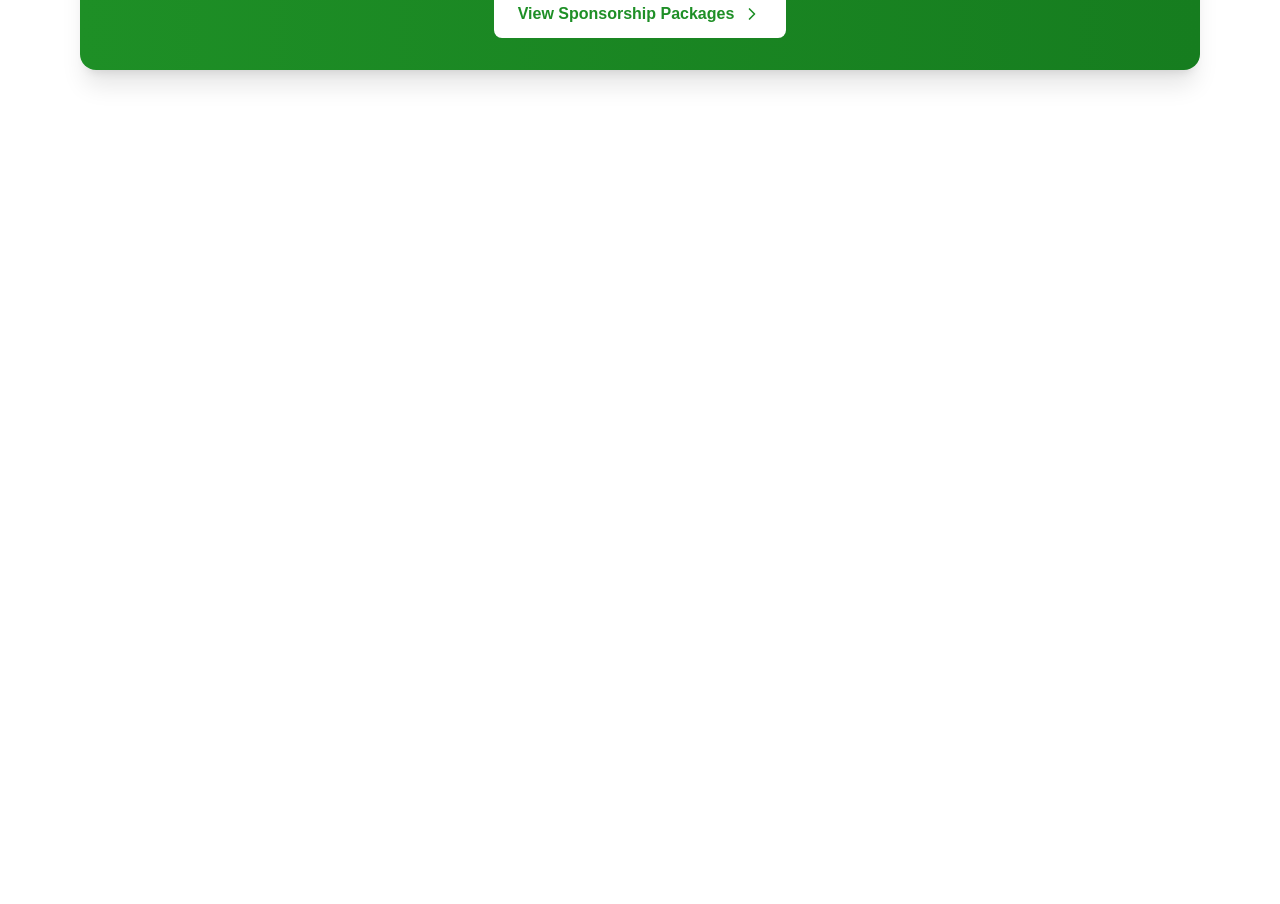
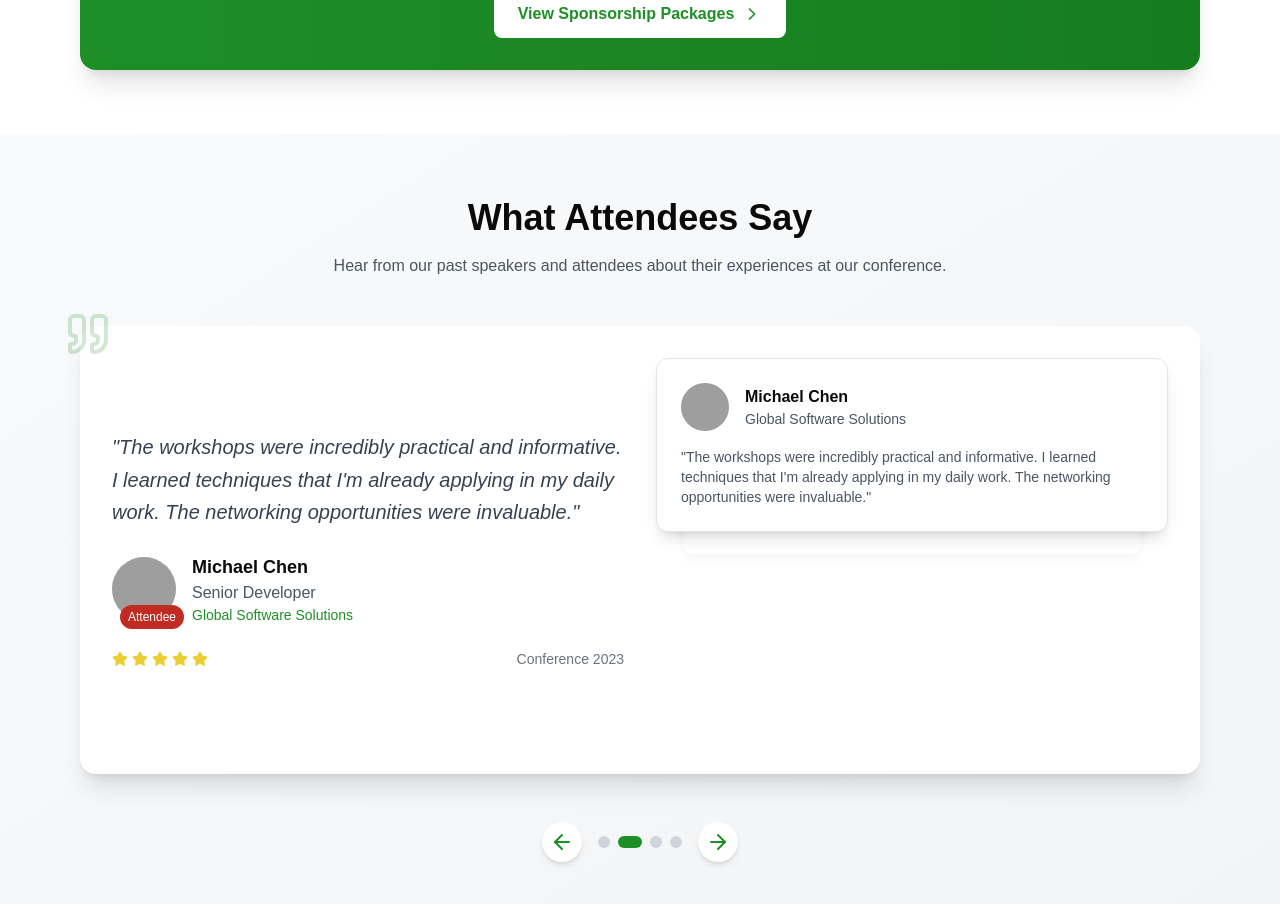
Before and after one commit to ravindrasirvi609/pharmanest, a Next.js app: page / in a window 1280 px wide. Shown: the part 5342-6246 px from the top of the page. Before the commit the page ends 5476 px from the top, so only its background shows below. Built offline with nearby package versions, Linux system fonts and the light colour scheme; grey boxes are pictures that could not be loaded.

Commit message:
Add TestimonialsSection component

```diff
--- a/src/app/page.tsx
+++ b/src/app/page.tsx
@@ -4,6 +4,7 @@ import EventScheduleTeaser from "@/components/EventScheduleTeaser";
 import HeroSection from "@/components/HeroSection";
 import KeyHighlights from "@/components/KeyHighlights";
 import SponsorsPartnersSection from "@/components/SponsorsPartnersSection";
+import TestimonialsSection from "@/components/TestimonialsSection";
 
 export default function Home() {
   return (
@@ -14,6 +15,7 @@ export default function Home() {
       <CallForAbstracts />
       <EventScheduleTeaser />
       <SponsorsPartnersSection />
+      <TestimonialsSection />
     </main>
   );
 }
--- /dev/null
+++ b/src/components/TestimonialsSection.tsx
@@ -0,0 +1,252 @@
+"use client";
+import React, { useState, useEffect } from "react";
+import { Quote, Star, ArrowLeft, ArrowRight } from "lucide-react";
+import Image from "next/image";
+
+const TestimonialsSection = () => {
+  const [activeIndex, setActiveIndex] = useState(0);
+  const [isAutoPlaying, setIsAutoPlaying] = useState(true);
+
+  const testimonials = [
+    {
+      id: 1,
+      name: "Dr. Sarah Johnson",
+      role: "AI Research Director",
+      company: "Tech Innovation Labs",
+      image: "/api/placeholder/80/80",
+      quote:
+        "This conference exceeded all expectations. The quality of presentations and networking opportunities were outstanding. It's a must-attend event for anyone in the tech industry.",
+      rating: 5,
+      type: "Speaker",
+      year: "2023",
+    },
+    {
+      id: 2,
+      name: "Michael Chen",
+      role: "Senior Developer",
+      company: "Global Software Solutions",
+      image: "/api/placeholder/80/80",
+      quote:
+        "The workshops were incredibly practical and informative. I learned techniques that I'm already applying in my daily work. The networking opportunities were invaluable.",
+      rating: 5,
+      type: "Attendee",
+      year: "2023",
+    },
+    {
+      id: 3,
+      name: "Emma Rodriguez",
+      role: "Product Manager",
+      company: "Innovation Hub",
+      image: "/api/placeholder/80/80",
+      quote:
+        "A perfectly organized event with an amazing lineup of speakers. The interactive sessions and panel discussions were particularly enlightening.",
+      rating: 5,
+      type: "Attendee",
+      year: "2023",
+    },
+    {
+      id: 4,
+      name: "Prof. David Kim",
+      role: "Department Head",
+      company: "University of Technology",
+      image: "/api/placeholder/80/80",
+      quote:
+        "The academic track was exceptional this year. The blend of theoretical and practical sessions created the perfect learning environment for students and professionals alike.",
+      rating: 5,
+      type: "Speaker",
+      year: "2023",
+    },
+  ];
+
+  useEffect(() => {
+    let interval: NodeJS.Timeout;
+    if (isAutoPlaying) {
+      interval = setInterval(() => {
+        setActiveIndex((current) =>
+          current === testimonials.length - 1 ? 0 : current + 1
+        );
+      }, 5000);
+    }
+    return () => clearInterval(interval);
+  }, [isAutoPlaying, testimonials.length]);
+
+  const handlePrevious = () => {
+    setIsAutoPlaying(false);
+    setActiveIndex((current) =>
+      current === 0 ? testimonials.length - 1 : current - 1
+    );
+  };
+
+  const handleNext = () => {
+    setIsAutoPlaying(false);
+    setActiveIndex((current) =>
+      current === testimonials.length - 1 ? 0 : current + 1
+    );
+  };
+
+  const RatingStars: React.FC<{ rating: number }> = ({ rating }) => (
+    <div className="flex gap-1">
+      {[...Array(5)].map((_, index) => (
+        <Star
+          key={index}
+          className={`w-4 h-4 ${
+            index < rating ? "fill-[#eacf34] text-[#eacf34]" : "text-gray-300"
+          }`}
+        />
+      ))}
+    </div>
+  );
+
+  return (
+    <div className="w-full bg-gradient-to-br from-gray-50 to-gray-100 py-16">
+      <div className="max-w-6xl mx-auto px-4">
+        {/* Header */}
+        <div className="text-center mb-12">
+          <h2 className="text-4xl font-bold mb-4">What Attendees Say</h2>
+          <p className="text-gray-600 max-w-2xl mx-auto">
+            Hear from our past speakers and attendees about their experiences at
+            our conference.
+          </p>
+        </div>
+
+        {/* Main Testimonial Display */}
+        <div className="relative bg-white rounded-2xl shadow-xl p-8 mb-12">
+          <div className="absolute top-0 left-0 transform -translate-x-4 -translate-y-4">
+            <Quote className="w-12 h-12 text-[#1e8f26] opacity-20" />
+          </div>
+
+          <div className="grid md:grid-cols-2 gap-8 items-center">
+            {/* Testimonial Content */}
+            <div className="space-y-6">
+              <div className="relative">
+                <p className="text-xl leading-relaxed text-gray-700 italic">
+                  &quot;{testimonials[activeIndex].quote}&quot;
+                </p>
+              </div>
+
+              <div className="flex items-center space-x-4">
+                <div className="relative">
+                  <div className="w-16 h-16 rounded-full overflow-hidden bg-gray-200">
+                    <Image
+                      src={testimonials[activeIndex].image}
+                      alt={testimonials[activeIndex].name}
+                      className="w-full h-full object-cover"
+                      width={64}
+                      height={64}
+                    />
+                  </div>
+                  <div className="absolute -bottom-2 -right-2 bg-[#c12b23] text-white text-xs px-2 py-1 rounded-full">
+                    {testimonials[activeIndex].type}
+                  </div>
+                </div>
+
+                <div>
+                  <h4 className="font-semibold text-lg">
+                    {testimonials[activeIndex].name}
+                  </h4>
+                  <p className="text-gray-600">
+                    {testimonials[activeIndex].role}
+                  </p>
+                  <p className="text-sm text-[#1e8f26]">
+                    {testimonials[activeIndex].company}
+                  </p>
+                </div>
+              </div>
+
+              <div className="flex items-center justify-between">
+                <RatingStars rating={testimonials[activeIndex].rating} />
+                <span className="text-sm text-gray-500">
+                  Conference {testimonials[activeIndex].year}
+                </span>
+              </div>
+            </div>
+
+            {/* Testimonial Preview Cards */}
+            <div className="hidden md:block">
+              <div className="relative h-96">
+                {testimonials.map((testimonial, index) => {
+                  const offset = index - activeIndex;
+                  const isActive = index === activeIndex;
+                  return (
+                    <div
+                      key={testimonial.id}
+                      className={`absolute w-full p-6 bg-white border rounded-xl shadow-lg transition-all duration-500 ${
+                        isActive
+                          ? "opacity-100 z-20 transform scale-100"
+                          : offset === 1
+                          ? "opacity-60 z-10 transform translate-y-4 scale-95"
+                          : offset === 2
+                          ? "opacity-30 z-0 transform translate-y-8 scale-90"
+                          : "opacity-0 z-0 transform translate-y-12 scale-85"
+                      }`}
+                    >
+                      <div className="flex items-center space-x-4 mb-4">
+                        <div className="w-12 h-12 rounded-full overflow-hidden bg-gray-200">
+                          <Image
+                            src={testimonial.image}
+                            alt={testimonial.name}
+                            className="w-full h-full object-cover"
+                            width={48}
+                            height={48}
+                          />
+                        </div>
+                        <div>
+                          <h4 className="font-semibold">{testimonial.name}</h4>
+                          <p className="text-sm text-gray-600">
+                            {testimonial.company}
+                          </p>
+                        </div>
+                      </div>
+                      <p className="text-gray-600 text-sm line-clamp-3">
+                        &quot;{testimonial.quote}&quot;
+                      </p>
+                    </div>
+                  );
+                })}
+              </div>
+            </div>
+          </div>
+        </div>
+
+        {/* Navigation Controls */}
+        <div className="flex justify-center items-center space-x-4">
+          <button
+            onClick={handlePrevious}
+            className="p-2 rounded-full bg-white shadow-md hover:bg-gray-50 transition-colors duration-300"
+            aria-label="Previous testimonial"
+          >
+            <ArrowLeft className="w-6 h-6 text-[#1e8f26]" />
+          </button>
+
+          <div className="flex space-x-2">
+            {testimonials.map((_, index) => (
+              <button
+                key={index}
+                onClick={() => {
+                  setIsAutoPlaying(false);
+                  setActiveIndex(index);
+                }}
+                className={`w-3 h-3 rounded-full transition-all duration-300 ${
+                  index === activeIndex
+                    ? "bg-[#1e8f26] w-6"
+                    : "bg-gray-300 hover:bg-gray-400"
+                }`}
+                aria-label={`Go to testimonial ${index + 1}`}
+              />
+            ))}
+          </div>
+
+          <button
+            onClick={handleNext}
+            className="p-2 rounded-full bg-white shadow-md hover:bg-gray-50 transition-colors duration-300"
+            aria-label="Next testimonial"
+          >
+            <ArrowRight className="w-6 h-6 text-[#1e8f26]" />
+          </button>
+        </div>
+      </div>
+    </div>
+  );
+};
+
+export default TestimonialsSection;
```
